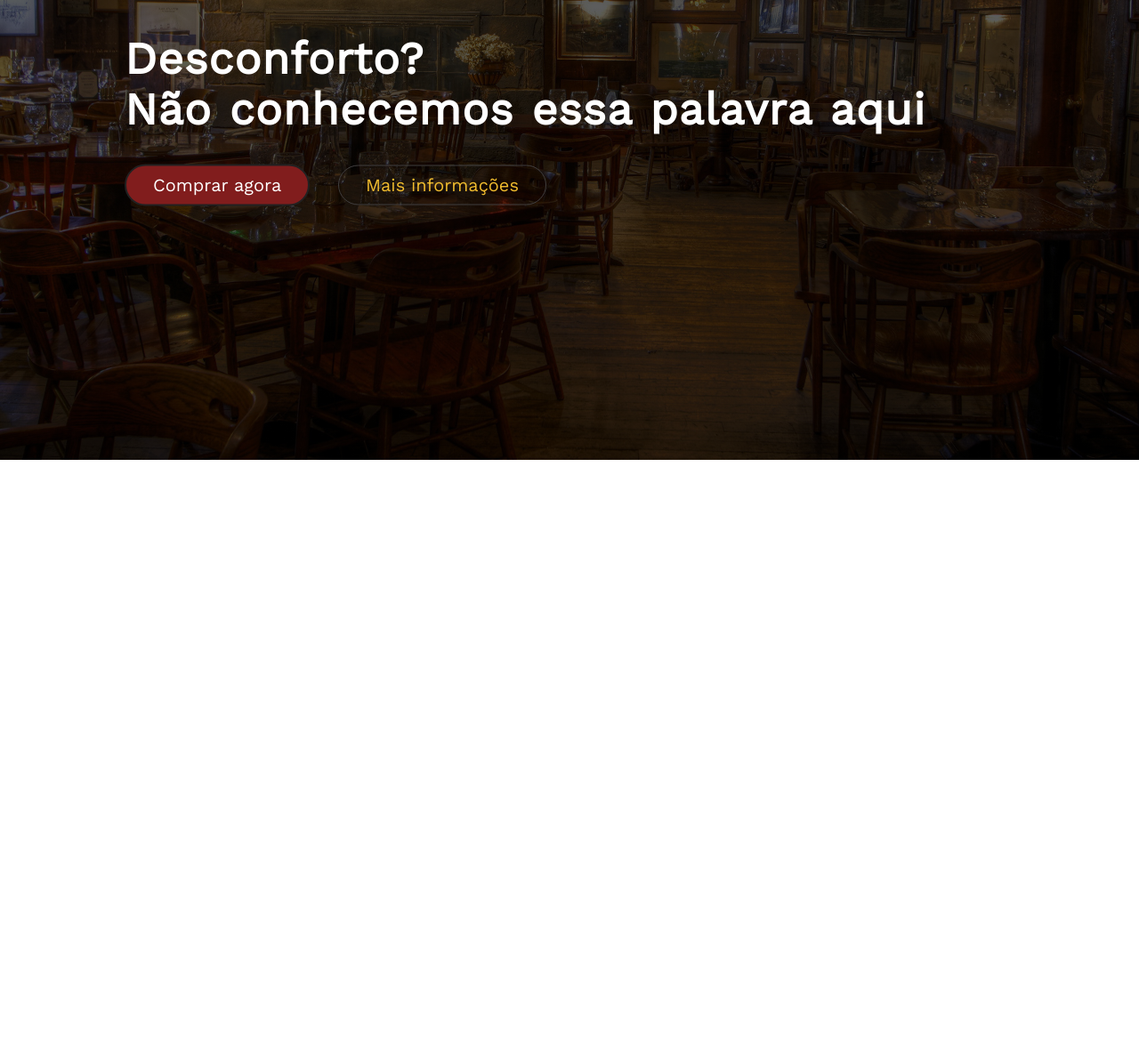
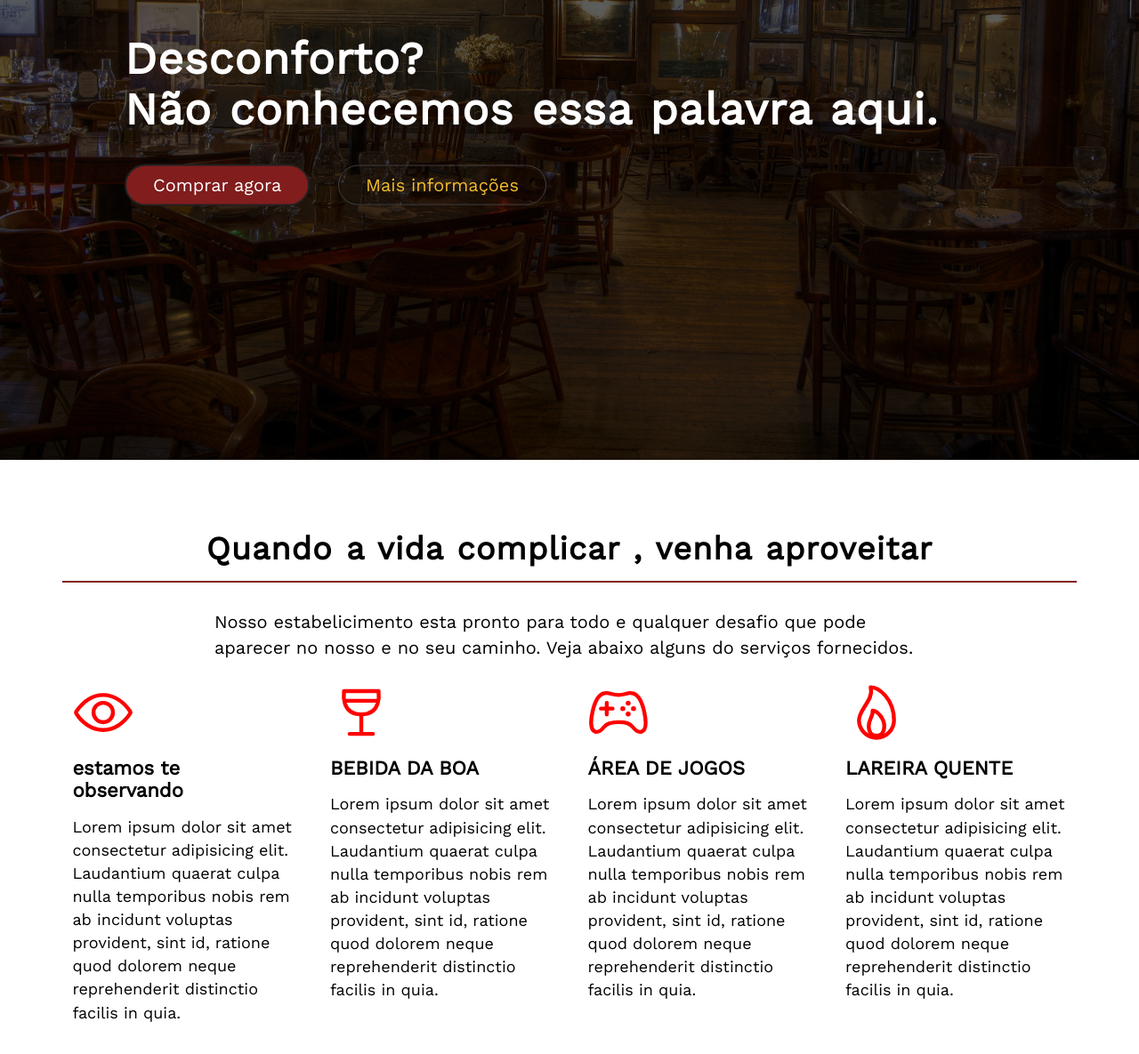
Before and after one commit to Nmflores/ProjetoNoPrato, a plain HTML site: page index.html in a window 1280 px wide. Shown: the part 283-1468 px from the top of the page at 89% size. Before the commit the page ends 800 px from the top, so only its background shows below. Drawn offline with nearby package versions, Linux system fonts and the light colour scheme.

Commit message:
Terceira etapa concluida, incluido pagina de serviços

```diff
--- a/index.html
+++ b/index.html
@@ -26,12 +26,53 @@
     </nav>
 
         <div class="hero-text-box">
-            <h1>Desconforto?<br> Não conhecemos essa palavra aqui</h1>
+            <h1>Desconforto?<br> Não conhecemos essa palavra aqui.</h1>
             <a href="#" class="btn btn-full">Comprar agora</a>
             <a href="#" class="btn btn-ghost">Mais informações</a>
         </div>
     </header>
 
+    <section>
+        <div class="row">
+            <h2>Quando a vida complicar , venha aproveitar  </h2>
+            <p class = "long-copy">Nosso estabelicimento esta pronto para todo e qualquer desafio que pode aparecer no nosso e no seu caminho. Veja abaixo alguns do serviços fornecidos.</p>
+
+        </div>
+        <div class="row">
+            <div class="col span-1-of-4 box">
+                <ion-icon name="eye-outline"></ion-icon>
+                <h3>estamos te observando</h3>
+                <p>Lorem ipsum dolor sit amet consectetur adipisicing elit. Laudantium quaerat culpa nulla temporibus nobis rem ab incidunt voluptas provident, sint id, ratione quod dolorem neque reprehenderit distinctio facilis in quia.</p>
+
+            </div>
+
+
+            <div class="col span-1-of-4 box">
+                <ion-icon name="wine-outline"></ion-icon>
+                <h3>BEBIDA DA BOA</h3>
+                <p>Lorem ipsum dolor sit amet consectetur adipisicing elit. Laudantium quaerat culpa nulla temporibus nobis rem ab incidunt voluptas provident, sint id, ratione quod dolorem neque reprehenderit distinctio facilis in quia.</p>
+
+            </div>
+
+            <div class="col span-1-of-4 box">
+                <ion-icon name="game-controller-outline"></ion-icon>
+
+                <h3>ÁREA DE JOGOS</h3>
+                <p>Lorem ipsum dolor sit amet consectetur adipisicing elit. Laudantium quaerat culpa nulla temporibus nobis rem ab incidunt voluptas provident, sint id, ratione quod dolorem neque reprehenderit distinctio facilis in quia.</p>
+
+            </div>
+
+            <div class="col span-1-of-4 box">
+                <ion-icon name="flame-outline"></ion-icon>
+                <h3>LAREIRA QUENTE</h3>
+                <p>Lorem ipsum dolor sit amet consectetur adipisicing elit. Laudantium quaerat culpa nulla temporibus nobis rem ab incidunt voluptas provident, sint id, ratione quod dolorem neque reprehenderit distinctio facilis in quia.</p>
+            </div>
+
+
+        </div>
+
+    </section>
+    <script src="https://unpkg.com/ionicons@5.0.0/dist/ionicons.js"></script>
 </body>
 
 </html>
--- a/resources/css/style.css
+++ b/resources/css/style.css
@@ -16,6 +16,21 @@
     transform: translate(-50%,-50%);
 
 }
+
+.long-copy{
+    line-height: 145% !important;
+    width:70%;
+    margin-left:15%;
+
+}
+.box{
+    padding:1%;
+}
+.box p{
+    font-size: 90%;
+    line-height: 145%;
+}
+
 .btn{
     display: inline-block;
     padding: 10px 30px;
@@ -89,6 +104,10 @@ header{
     background-size: cover;
     background-position: center ;
 }
+
+section{
+    padding:80px 0;
+}
 h1{
     margin-top:0;
     margin-bottom: 20px;
@@ -97,3 +116,30 @@ h1{
     word-spacing: 2px;
     letter-spacing: 1px;
 }
+
+h2{
+    font-size: 180% !important;
+    word-spacing: 2px;
+    text-align: center;
+    letter-spacing: 1px;
+    padding-bottom: 30px;
+}
+h2:after{
+    display: block;
+    height: 2px;
+    background-color: #811d1d;
+    content: " ";
+    margin: 0 auto;
+    margin-top: 15px;
+}
+
+h3{
+    font-size: 110%;
+    margin-bottom: 15px;
+}
+
+ion-icon{
+    font-size: 350% !important;
+    margin-bottom: 10px;
+    color:red
+}
```
